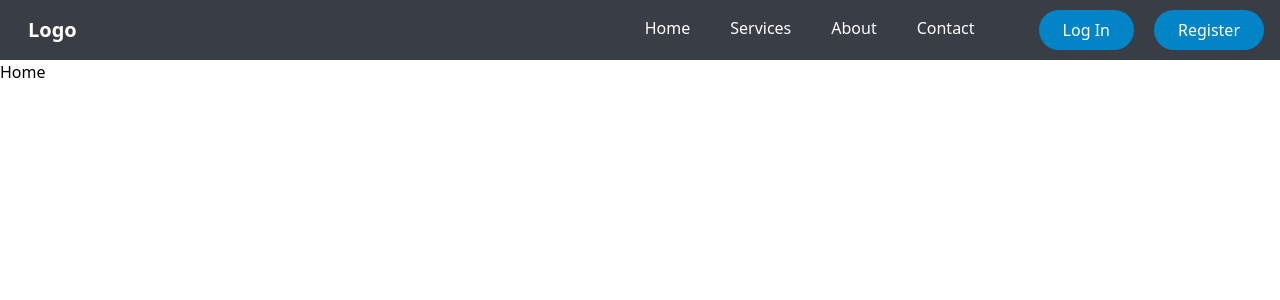
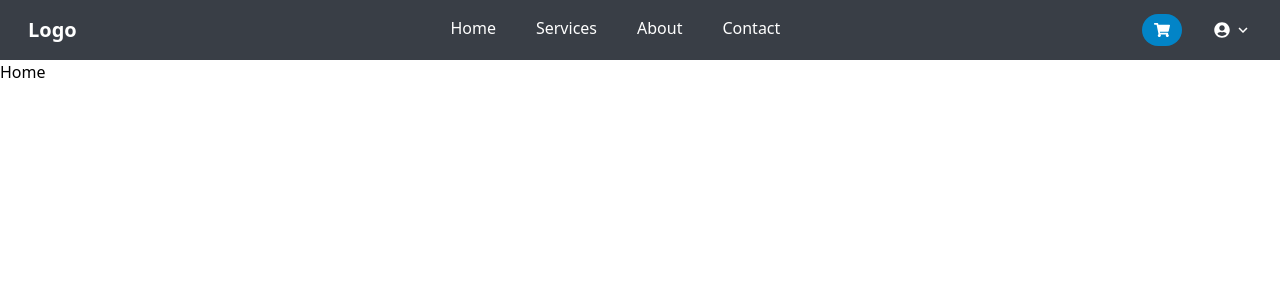
Before and after one commit to Mohammadarifcoding/tienda, a React (Vite) app: page / in a window 1280 px wide. Shown: the top 300 px of the page. Built offline with nearby package versions, Linux system fonts and the light colour scheme.

Commit message:
updated the icon design in the navbar

```diff
--- a/package.json
+++ b/package.json
@@ -17,6 +17,7 @@
     "preline": "^2.0.3",
     "react": "^18.2.0",
     "react-dom": "^18.2.0",
+    "react-icons": "^5.0.1",
     "react-router-dom": "^6.16.0",
     "sort-by": "^0.0.2",
     "tailwind-merge": "^2.2.1"
--- a/src/Shared/Navbar.jsx
+++ b/src/Shared/Navbar.jsx
@@ -1,7 +1,26 @@
 import Container from "./Container";
+import { FaShoppingCart } from "react-icons/fa";
+import { FaAngleDown } from "react-icons/fa6";
+import { FaUserCircle } from "react-icons/fa";
+import { useEffect, useRef, useState } from "react";
+import { MdKeyboardArrowUp } from "react-icons/md";
 
 
 const Navbar = () => {
+    const [dropDownState, setDropDownState] = useState(false);
+    const dropDownMenuRef = useRef();
+
+    useEffect(() => {
+        const closeDropDown = (e) => {
+            if (dropDownMenuRef.current && !dropDownMenuRef.current.contains(e.target)) {
+                setDropDownState(false);
+            }
+        };
+
+        document.addEventListener('mousedown', closeDropDown);
+            return () => document.removeEventListener('mousedown', closeDropDown);
+    }, []);
+
     return (
     <div className="bg-[#393E46]">
         <Container>
@@ -9,7 +28,7 @@ const Navbar = () => {
     <div className="scale-100 cursor-pointer rounded-2xl px-3 py-2 text-xl font-semibold text-white transition-all duration-200 hover:scale-110">
         <h2>Logo</h2>
     </div>
-    <div className="flex items-center justify-between gap-16">
+    <div className="lg:flex items-center justify-between  hidden  ">
         <ul className="flex items-center justify-between gap-10">
             <li className="group flex  cursor-pointer flex-col">
                 Home <span className="mt-[2px] h-[3px] w-[0px] rounded-full bg-sky-500 transition-all duration-300 group-hover:w-full"></span>
@@ -24,11 +43,36 @@ const Navbar = () => {
                 Contact  <span className="mt-[2px] h-[3px]  w-[0px] rounded-full bg-sky-500 transition-all duration-300 group-hover:w-full"></span>
             </li>
         </ul>
+        </div>
         <div className="flex items-center justify-between gap-5">
-            <button className="rounded-full bg-sky-600 px-6 py-2 text-white transition-all duration-300 hover:scale-90">Log In</button>
-            <button className="rounded-full bg-sky-600 px-6 py-2 text-white transition-all duration-300 hover:scale-90">Register</button>
+
+            <button className="rounded-full bg-sky-600 px-3 py-2 text-white transition-all duration-300 hover:scale-90">
+            <FaShoppingCart />
+            </button>
+            <div className="relative">
+                <button
+                    ref={dropDownMenuRef}
+                    onClick={() => setDropDownState(!dropDownState)}
+                    className="relative flex cursor-pointer  items-center gap-1 rounded-full px-3 py-2 text-white hover:bg-sky-600"
+                >
+                   <FaUserCircle />
+                    {/* {dropDownState ? (
+                        <span></span>
+                    ) : (
+                        // <svg xmlns="http://www.w3.org/2000/svg" width="20" height="20" viewBox="0 0 24 24" fill="none" stroke="currentColor" strokeWidth="2" strokeLinecap="round" strokeLinejoin="round"> <path d="m6 9 6 6 6-6" /> </svg>
+                    )} */}
+                    <MdKeyboardArrowUp className={`text-lg ${dropDownState ? ' ':'rotate-180'} transition-all duration-300`}/>
+                </button>
+                {dropDownState && (
+                    <ul className="absolute top-12 z-10 flex flex-col gap-2 rounded-lg  right-0 bg-[#393E46] ">
+                        <li className="cursor-pointer  px-6 py-2 text-white hover:bg-sky-600 ">Food</li>
+                        <li className="cursor-pointer  px-6 py-2 text-white hover:bg-sky-600 ">Transport</li>
+                        <li className="cursor-pointer  rounded-b-lg px-6 py-2 text-white hover:bg-sky-600">Management</li>
+                    </ul>
+                )}
+            </div>
         </div>
-    </div>
+
 </nav>
         </Container>
 
```
Also changed, not shown: 1 other file (tests, documents, lock files or other folders).
